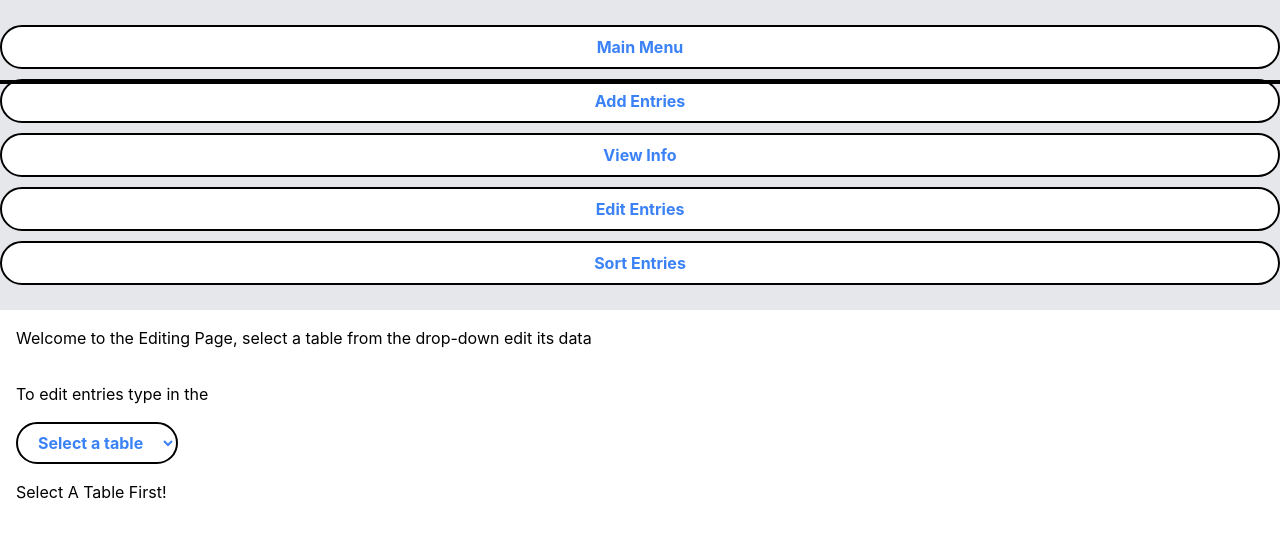
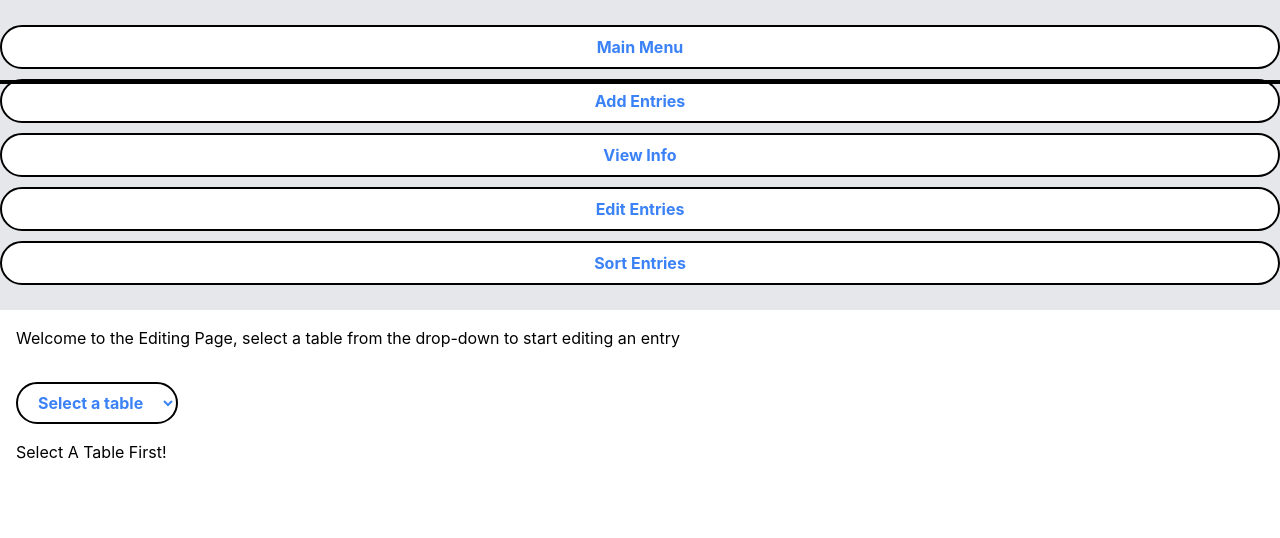
Before and after one commit to annabelsong/MythologyProject, a React (Create React App) app in the folder frontend/304-project/: page / in a window 1280 px wide. Both pictures are taken after a click on the button "Edit Entries". Shown: the top 538 px of the page. Built offline with nearby package versions, Linux system fonts and the light colour scheme.

Commit message:
slight wording change

```diff
--- a/frontend/304-project/src/EditPage.js
+++ b/frontend/304-project/src/EditPage.js
@@ -41,13 +41,9 @@ function EditPage() {
 
   return (
     <div className="flex flex-col items-start ml-4 mt-4">
-      <h2>Welcome to the Editing Page, select a table from the drop-down edit its data</h2>
+      <h2>Welcome to the Editing Page, select a table from the drop-down to start editing an entry</h2>
 
       <div className='h-8'/>{/*spacer*/}
-
-      <h2>To edit entries type in the </h2>
-
-      <div className='h-4'/>{/*spacer*/}
 
       <select value={selectedTable} onChange={handleTableChange} className="mr-4 bg-white text-blue-500 rounded-full border-2 border-black px-4 py-2 font-bold">
         <option value="">Select a table</option>
```
